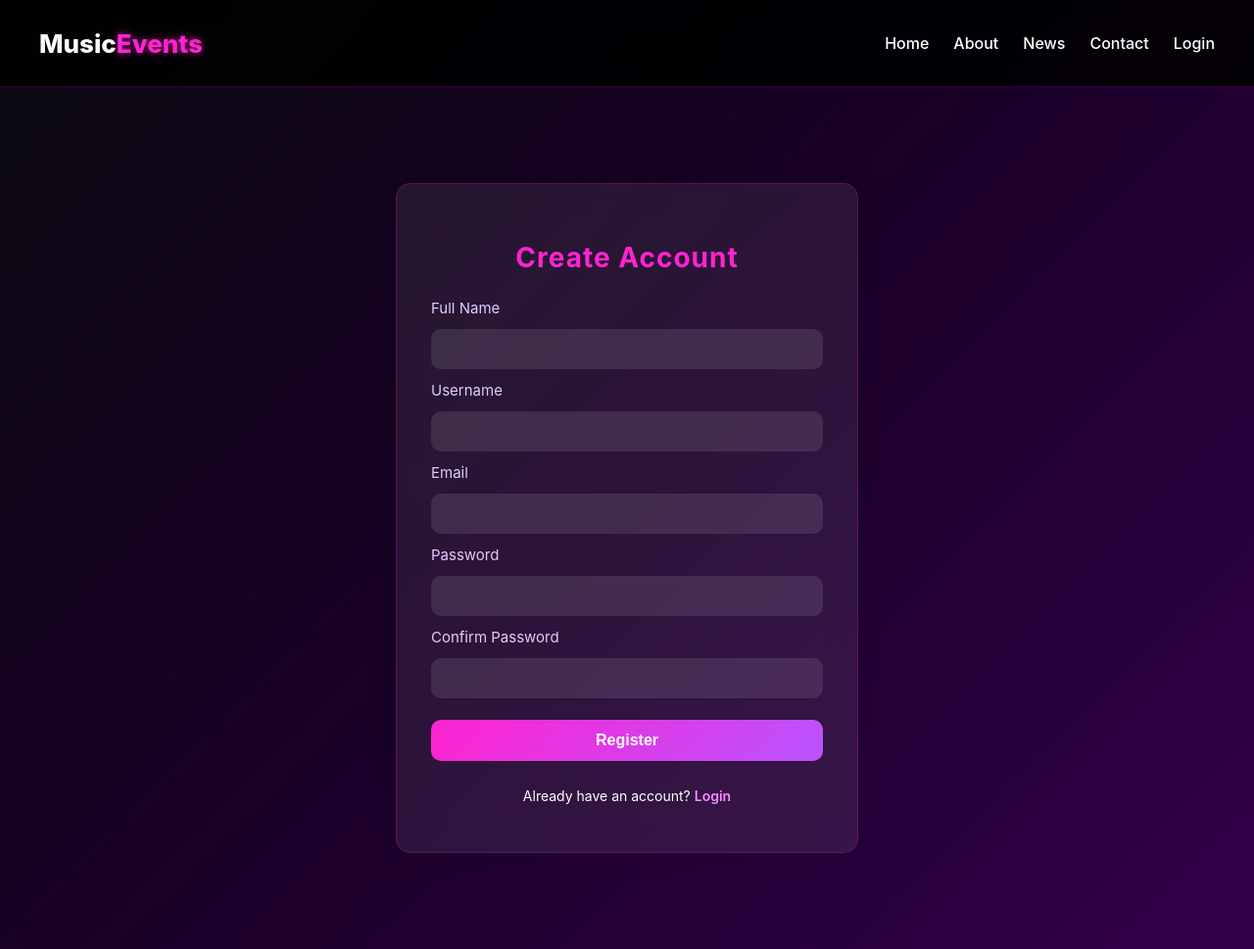
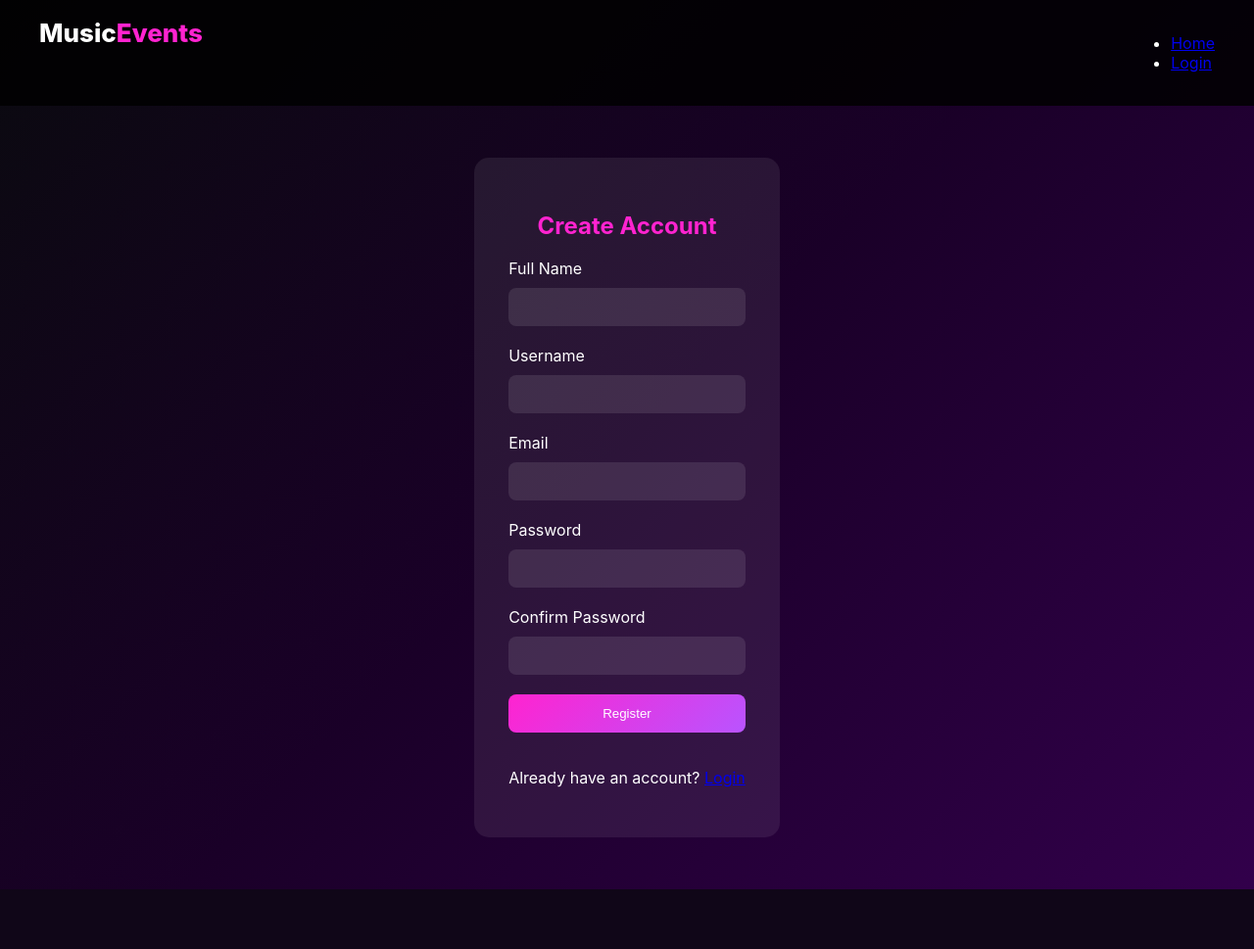
Before and after one commit to Altina17/Webiste, a PHP site: page /html/register.php in a window 1280 px wide. Shown: the whole page at 98% size. After the commit the page ends 908 px from the top, so only its background shows below. Run offline with PHP 8.4, Linux system fonts and the light colour scheme.

Commit message:
Rregullimi i validimit te register

```diff
--- a/css/register.css
+++ b/css/register.css
@@ -4,139 +4,71 @@ body {
   background: linear-gradient(135deg, #0a0a0f, #1a0028, #32004b);
   color: white;
 }
+
 .header {
   display: flex;
   justify-content: space-between;
-  align-items: center;
   padding: 18px 40px;
-  background: rgba(0, 0, 0, 0.85);
-  backdrop-filter: blur(12px);
-  border-bottom: 1px solid rgba(255, 0, 255, 0.2);
-  position: sticky;
-  top: 0;
-  z-index: 1000;
+  background: rgba(0,0,0,0.85);
 }
 
 .logo {
   font-size: 26px;
   font-weight: 800;
-  color: white;
 }
 
-.logo-main {
-  color: #fff;
+.accent {
+  color: #ff23d0;
 }
 
-.logo-accent,
-.accent {
-  color: #ff23d0;
-  text-shadow: 0 0 8px rgba(255, 35, 208, 0.6);
-}
-
-.header nav ul {
-  list-style: none;
-  display: flex;
-  gap: 25px;
-}
-
-.header nav ul li a {
-  text-decoration: none;
-  color: #fff;
-  font-weight: 500;
-  transition: color 0.3s ease, text-shadow 0.3s ease;
-}
-
-.header nav ul li a:hover {
-  color: #ff23d0;
-  text-shadow: 0 0 8px rgba(255, 35, 208, 0.6);
-}
 .center-form {
-    width: 100%;
   min-height: 100vh;
   display: flex;
   justify-content: center;
   align-items: center;
-    padding: 40px 0;
 }
 
 .form-box {
-    width: 100%;
   max-width: 400px;
   padding: 35px;
-    background: rgba(255, 255, 255, 0.08);
-    backdrop-filter: blur(15px);
+  background: rgba(255,255,255,0.08);
   border-radius: 15px;
-    border: 1px solid rgba(255, 0, 255, 0.25);
-    box-shadow: 0 0 25px rgba(0, 0, 0, 0.15);
-    text-align: center;
 }
 
 .form-box h2 {
-    margin-bottom: 25px;
-    font-size: 28px;
   color: #ff23d0;
-    letter-spacing: 1px;
+  text-align: center;
 }
 
 form {
   display: flex;
   flex-direction: column;
-    gap: 12px;
+  gap: 10px;
 }
 
-form label {
-    text-align: left;
-    font-size: 15px;
-    color: #e6c9ff;
+input {
+  padding: 12px;
+  border-radius: 8px;
+  border: none;
+  background: rgba(255,255,255,0.1);
+  color: white;
 }
 
-form input {
+button {
   padding: 12px;
-    border-radius: 10px;
   border: none;
-    outline: none;
-    background: rgba(255, 255, 255, 0.1);
+  border-radius: 8px;
+  background: linear-gradient(135deg,#ff23d0,#b954ff);
   color: white;
-    font-size: 15px;
+  cursor: pointer;
 }
 
-form button {
-    margin-top: 10px;
-    padding: 12px;
-    border: none;
-    border-radius: 10px;
-    background: linear-gradient(135deg, #ff23d0, #b954ff);
-    color: white;
-    font-size: 16px;
-    font-weight: bold;
-    cursor: pointer;
-    transition: 0.25s ease;
+small {
+  font-size: 13px;
+  color: red;
 }
 
-form button:hover {
-    transform: translateY(-3px);
-    box-shadow: 0 0 20px rgba(255, 0, 255, 0.35);
+#successMessage {
+  color: lime;
+  text-align: center;
 }
-
-form p {
-    text-align: center;
-    margin-top: 15px;
-    color: white;
-    font-size: 14px;
-}
-
-form a {
-    color: #ff8aff;
-    text-decoration: none;
-    font-weight: 600;
-}
-
-form a:hover {
-    text-decoration: underline;
-}
-
-.form-box:hover {
-    transform: translateY(-5px);
-    box-shadow: 0 0 35px rgba(255, 0, 255, 0.25);
-    transition: 0.25s ease;
-}
--- a/html/aboutus.php
+++ b/html/aboutus.php
@@ -105,7 +105,7 @@
                     <li><a href="Homepage.php">Home</a></li>
                     <li><a href="aboutus.php">About Us</a></li>
                     <li><a href="news.php">News</a></li>
-                    <li><a href="#contact">Contact</a></li>
+                    <li><a href="../Homepage.php#contact">Contact</a></li>
                 </ul>
             </div>
             <div class="footer-col">
--- a/html/register.php
+++ b/html/register.php
@@ -2,54 +2,55 @@
 <html lang="en">
 <head>
   <meta charset="UTF-8">
+  <title>Register</title>
   <meta name="viewport" content="width=device-width, initial-scale=1.0">
-<title>Register</title>
   <link rel="stylesheet" href="../css/register.css">
 </head>
-
 <body>
 
 <header class="header">
   <div class="logo">Music<span class="accent">Events</span></div>
-
   <nav>
     <ul>
       <li><a href="Homepage.php">Home</a></li>
-        <li><a href="aboutus.php">About</a></li>
-        <li><a href="news.php">News</a></li>
-        <li><a href="Homepage.php#contact">Contact</a></li>
       <li><a href="login.php">Login</a></li>
     </ul>
   </nav>
 </header>
 
 <section class="center-form">
-    <div class="form-box glass">
+  <div class="form-box">
     <h2>Create Account</h2>
 
     <form id="registerForm" novalidate>
       <label>Full Name</label>
-            <input type="text" id="fullname" required>
+      <input type="text" id="fullname">
+      <small id="fullnameError"></small>
 
       <label>Username</label>
-            <input type="text" id="username" required>
+      <input type="text" id="username">
+      <small id="usernameError"></small>
 
       <label>Email</label>
-            <input type="email" id="email" required>
+      <input type="email" id="email">
+      <small id="emailError"></small>
 
       <label>Password</label>
-            <input type="password" id="password" required>
+      <input type="password" id="password">
+      <small id="passwordError"></small>
 
       <label>Confirm Password</label>
-            <input type="password" id="confirmPassword" required>
+      <input type="password" id="confirmPassword">
+      <small id="confirmPasswordError"></small>
 
       <button type="submit">Register</button>
+      <small id="successMessage"></small>
 
       <p>Already have an account? <a href="login.php">Login</a></p>
     </form>
   </div>
 </section>
 
-<script src="../js/register.js"></script>
+<script src="../js/register.js" defer></script>
 </body>
 </html>
```
Also changed, not shown: js/register.js (+37 -21 lines). Lines whose indentation alone changed are shown as unchanged.
